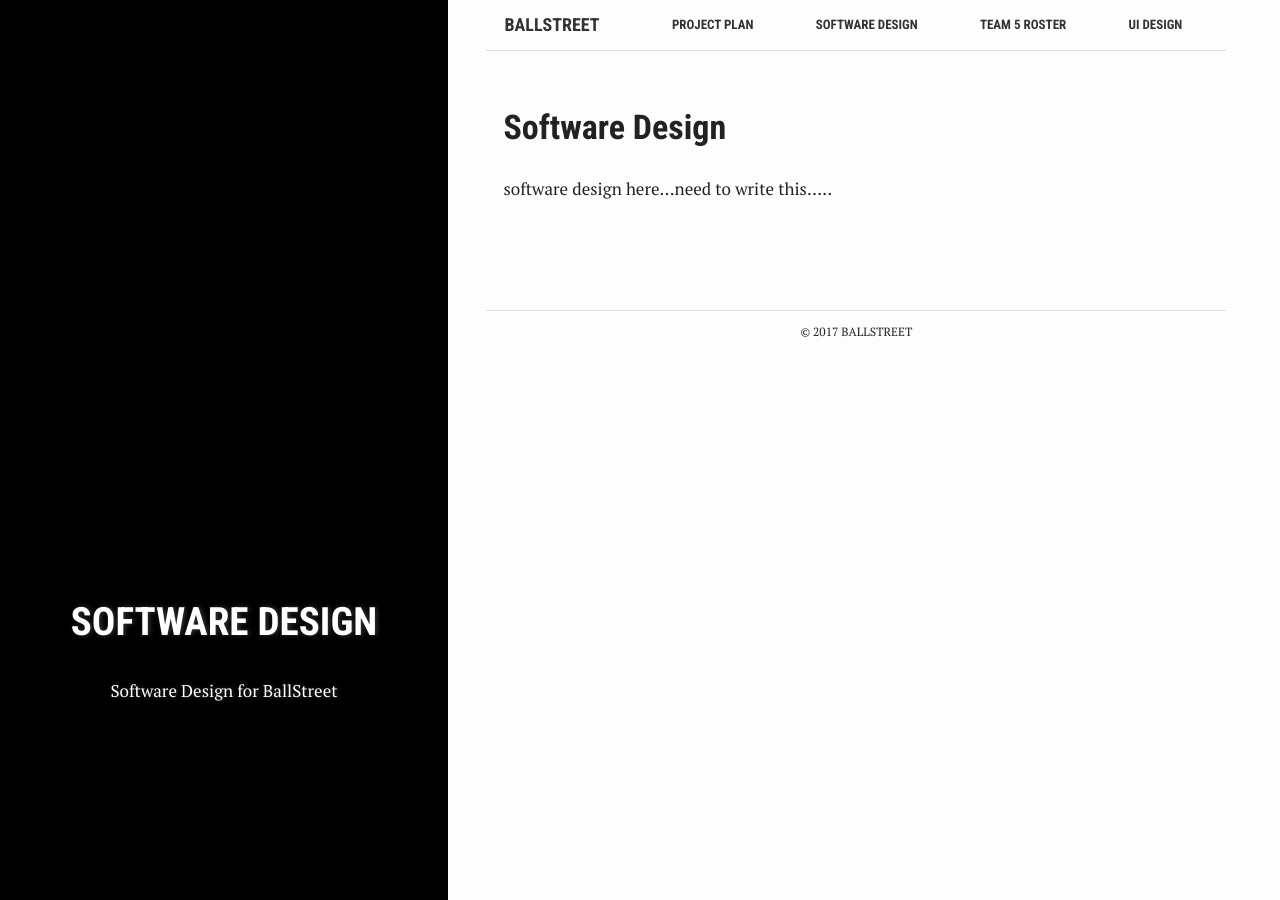
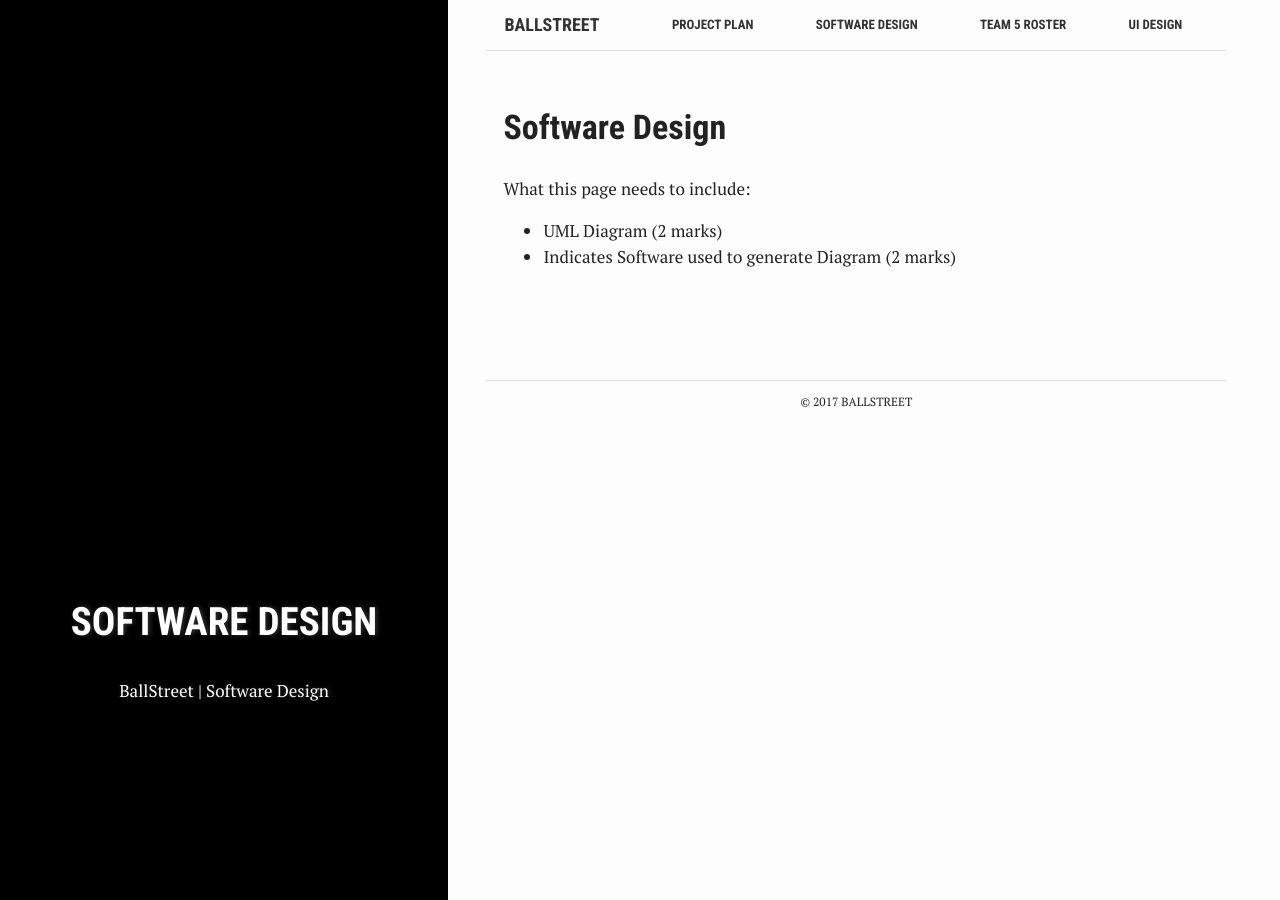
Before and after one commit to ufrauq/Ball-Street, a Jekyll site: the page built from software-design.md, in a window 1280 px wide. Built offline with Jekyll 4.4.1, drawn with Linux system fonts in a browser that asks for light colours.

Commit message:
Update software-design.md

```diff
--- a/software-design.md
+++ b/software-design.md
@@ -4,9 +4,13 @@ layout: page
 title: "Software Design"
 crawlertitle: "Software Design for BallStreet"
 permalink: /software-design/
-summary: "Software Design for BallStreet"
+summary: "BallStreet | Software Design"
 active: software-design
 ---
 
 # Software Design
-software design here...need to write this.....
+What this page needs to include:
+<ul>
+<li> UML Diagram (2 marks)</li>
+<li> Indicates Software used to generate Diagram (2 marks) </li>
+</ul>
```
